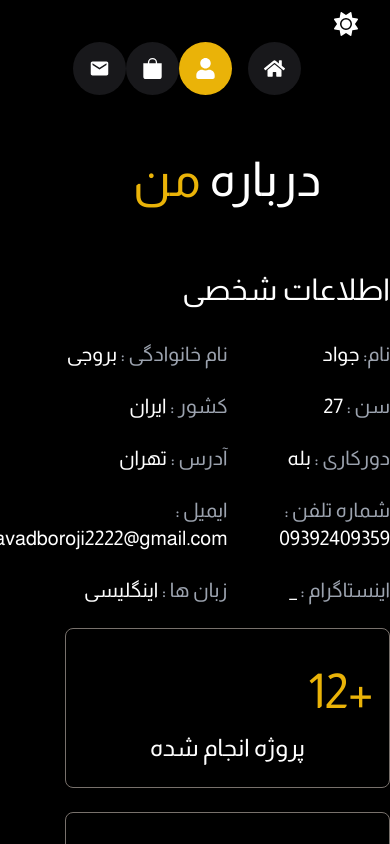
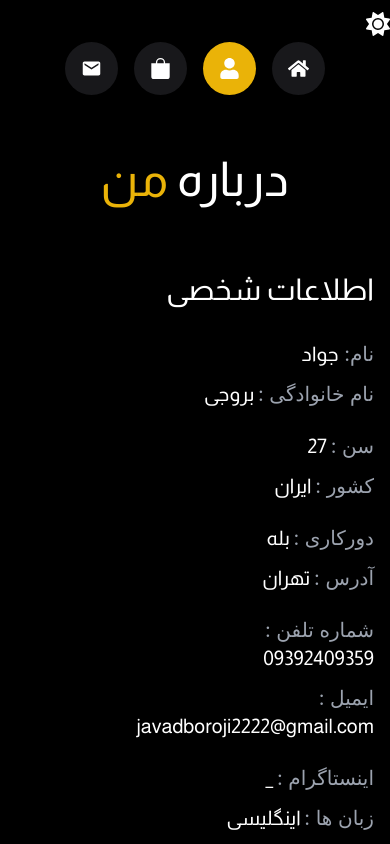
Before and after one commit to javadboroji/portfolio, a Next.js app: page / in a window 390 px wide. Both pictures are taken after a click on the button 205 px from the left and 68 px from the top of the page. Shown: the top 844 px of the page. Built offline with nearby package versions, Linux system fonts and the light colour scheme.

Commit message:
Responsive

```diff
--- a/app/Components/About/About.tsx
+++ b/app/Components/About/About.tsx
@@ -8,7 +8,7 @@ import Eperince from './Eperince'
  function About() {
 
     return (
-        <div className='flex flex-col w-10/12'>
+        <div className='container mx-auto px-4'>
             <h1 className='text-5xl dark:text-white text-center py-7'> درباره <span className='text-yellow-500'> من</span></h1>
             <div className='container mx-auto mt-10 flex flex-col justify-around'>
                 <Row style={{ display: 'flex' }}>
--- a/app/Components/About/PersonalInfo.tsx
+++ b/app/Components/About/PersonalInfo.tsx
@@ -19,25 +19,25 @@ function PersonalInfo() {
     <Col xs={24} lg={10}>
     <span className='text-3xl dark:text-white w-full block'> اطلاعات شخصی</span>
     <div className='flex flex-wrap mt-8'>
-        <div className='flex w-full mb-6'>
-            <span className='dark:text-gray-400 text-xl w-1/2'> نام: <span className='dark:text-white'> {aboutRes.name}</span></span>
-            <span className='dark:text-gray-400  text-xl w-1/2'> نام خانوادگی :<span className='dark:text-white'> {aboutRes.lastName}</span></span>
+        <div className='flex-col lg:flex w-full mb-6'>
+            <div className='dark:text-gray-400 text-xl mb-3 lg:mb-0  w-full lg:w-1/2'> نام: <span className='dark:text-white'> {aboutRes.name}</span></div>
+            <div className='dark:text-gray-400  text-xl  w-full lg:w-1/2'> نام خانوادگی :<span className='dark:text-white'> {aboutRes.lastName}</span></div>
         </div>
-        <div className='flex w-full mb-6'>
-            <span className='dark:text-gray-400  text-xl w-1/2'> سن :<span className='dark:text-white'> {aboutRes.age}</span></span>
-            <span className='dark:text-gray-400  text-xl w-1/2'>  کشور :<span className='dark:text-white'> {aboutRes.country}</span></span>
+        <div className='flex-col lg:flex w-full mb-6'>
+            <div className='dark:text-gray-400  mb-3 lg:mb-0 text-xl w-1/2'> سن :<span className='dark:text-white'> {aboutRes.age}</span></div>
+            <div className='dark:text-gray-400  text-xl w-1/2'>  کشور :<span className='dark:text-white'> {aboutRes.country}</span></div>
         </div>
-        <div className='flex w-full mb-6'>
-            <span className='dark:text-gray-400  text-xl w-1/2'> دورکاری :<span className='dark:text-white'> {aboutRes.remoteWork}</span></span>
-            <span className='dark:text-gray-400  text-xl w-1/2'>  آدرس :<span className='dark:text-white'> {aboutRes.address}</span></span>
+        <div className='flex-col lg:flex w-full mb-6'>
+            <div className='dark:text-gray-400 mb-3 lg:mb-0 text-xl w-1/2'> دورکاری :<span className='dark:text-white'> {aboutRes.remoteWork}</span></div>
+            <div className='dark:text-gray-400  text-xl w-1/2'>  آدرس :<span className='dark:text-white'> {aboutRes.address}</span></div>
         </div>
-        <div className='flex w-full mb-6'>
-            <span className='dark:text-gray-400  text-xl w-1/2'> شماره تلفن :<span className='dark:text-white'> {aboutRes.phone}</span></span>
-            <span className='dark:text-gray-400  text-xl w-1/2'>  ایمیل :<span className='dark:text-white'> {aboutRes.email}</span></span>
+        <div className='flex-col lg:flex w-full mb-6'>
+            <div className='dark:text-gray-400  mb-3 lg:mb-0 text-xl w-1/2'> شماره تلفن :<span className='dark:text-white'> {aboutRes.phone}</span></div>
+            <div className='dark:text-gray-400  text-xl w-1/2'>  ایمیل :<span className='dark:text-white'> {aboutRes.email}</span></div>
         </div>
-        <div className='flex w-full mb-6'>
-            <span className='dark:text-gray-400  text-xl w-1/2'> اینستاگرام :<span className='dark:text-white'> {aboutRes.socila}</span></span>
-            <span className='dark:text-gray-400  text-xl w-1/2'>  زبان ها :<span className='dark:text-white'> {aboutRes.language}</span></span>
+        <div className='flex-col lg:flex w-full mb-6'>
+            <div className='dark:text-gray-400 mb-3 lg:mb-0  text-xl w-1/2'> اینستاگرام :<span className='dark:text-white'> {aboutRes.socila}</span></div>
+            <div className='dark:text-gray-400  text-xl w-1/2'>  زبان ها :<span className='dark:text-white'> {aboutRes.language}</span></div>
         </div>
     </div>
 </Col>
--- a/app/Components/About/Skils.tsx
+++ b/app/Components/About/Skils.tsx
@@ -53,7 +53,7 @@ function Skils() {
     }, [])
 
     return (
-        <Flex wrap="wrap" gap="small">
+        <Flex wrap="wrap" gap="small" className='justify-center lg:justify-start'>
             {skils.map((item,i)=>{
                 return(
 
--- a/app/Components/Home/Avatar.tsx
+++ b/app/Components/Home/Avatar.tsx
@@ -11,7 +11,7 @@ function Avatar() {
     AOS.refresh();
   }, []);
   return (
-    <Col xs={24} md={12} lg={12} >
+    <Col xs={22} md={12} lg={12} >
       <div className='avatar-box' data-aos="zoom-out">
       <Image alt='avatar' src={avatar} fill/>
     </div>
--- a/app/Components/Home/Description.tsx
+++ b/app/Components/Home/Description.tsx
@@ -3,7 +3,7 @@ import React from 'react'
 
 function Description() {
     return (
-        <Col xs={24} lg={12} >
+        <Col xs={22} lg={12} >
            <div className='flex flex-col items-center flex-col mx-4'>
            <p className='text-yellow-500 font-bold text-3xl text-right w-full  mb-4'> من جواد بروجی هستم</p>
             <p className=' dark:text-white text-black font-bold text-2xl text-right w-full mb-4 '> برنامه نویس فرانت</p>
--- a/app/Components/Home/HomeWrapper.tsx
+++ b/app/Components/Home/HomeWrapper.tsx
@@ -5,7 +5,7 @@ import { Row } from 'antd'
 
 function HomeWrapper() {
   return (
-    <div className='container'>
+    <div className='container flex-wrap flex px-2'>
       <Row className='flex items-center'>
         <Description />
         <Avatar />
--- a/app/Components/Navgation.tsx
+++ b/app/Components/Navgation.tsx
@@ -33,29 +33,29 @@ const Navgation: React.FC<NavgationProps> = ({ setActiveItem ,activeItem}) => {
   }, [navgationHover])
 
   return (
-    <div className='flex items-start lg:flex-col fixed top-[5%] lg:top-[30%] z-10 right-auto  left-auto lg:right-8'>
-      <div onMouseEnter={() => hoverItem('home')} onMouseLeave={clearState}  className={` flex items-center p-4 rounded-full ${activeItem==='home'?'bg-yellow-500':'bg-zinc-900'} hover:bg-yellow-500 mx-4 lg:mx-0 lg:mb-3`}>
+    <div className='flex items-start  lg:flex-col fixed top-[5%] lg:top-[30%] z-10 right-auto  left-auto lg:right-8'>
+      <div onMouseEnter={() => hoverItem('home')} onMouseLeave={clearState}  className={` flex items-center p-4 rounded-full ${activeItem==='home'?'bg-yellow-500':'bg-zinc-900'} hover:bg-yellow-500 mx-2 lg:mx-0 lg:mb-3`}>
         <button onClick={() => changeActiveNav('home')}> <FaHome fontSize={21} color='#fff' /></button>
-        {navgationHover === 'home' ? <span data-aos={navgationHover === 'home' ? "fade-left" : ''} className='font-medium text-base text-white mr-6'> خانه</span> : ''}
+        {navgationHover === 'home' ? <span data-aos={navgationHover === 'home' ? "fade-left" : ''} className='font-medium hidden lg:block text-base text-white mr-6'> خانه</span> : ''}
 
       </div>
 
-      <div onMouseEnter={() => hoverItem('about')} onMouseLeave={clearState} className={`flex items-center p-4 rounded-full ${activeItem==='about'?'bg-yellow-500':'bg-zinc-900'} hover:bg-yellow-500 mb-3`}>
+      <div onMouseEnter={() => hoverItem('about')} onMouseLeave={clearState} className={`flex items-center p-4 rounded-full ${activeItem==='about'?'bg-yellow-500':'bg-zinc-900'} hover:bg-yellow-500  mx-2 lg:mx-0 lg:mb-3`}>
         <button onClick={() => changeActiveNav('about')}>  <FaUser fontSize={21} color='#fff' /></button>
-        {navgationHover === 'about' ? <span data-aos={navgationHover === 'about' ? "fade-left" : ''} className='font-medium text-base text-white mr-6'> درباره من </span> : ''}
+        {navgationHover === 'about' ? <span data-aos={navgationHover === 'about' ? "fade-left" : ''} className='font-medium hidden lg:block  text-base text-white mr-6'> درباره من </span> : ''}
 
       </div>
 
-      <div onMouseEnter={() => hoverItem('portfolio')} onMouseLeave={clearState} className={` flex items-center p-4 rounded-full ${activeItem==='portfolio'?'bg-yellow-500':'bg-zinc-900'} hover:bg-yellow-500 mb-3`}>
+      <div onMouseEnter={() => hoverItem('portfolio')} onMouseLeave={clearState} className={` flex items-center p-4 rounded-full ${activeItem==='portfolio'?'bg-yellow-500':'bg-zinc-900'} hover:bg-yellow-500 mx-2 lg:mx-0 lg:mb-3`}>
         <button onClick={() => changeActiveNav('portfolio')}>    <BsBagFill fontSize={21} color='#fff' /></button>
-        {navgationHover === 'portfolio' ? <span data-aos={navgationHover === 'portfolio' ? "fade-left" : ''} className='font-medium text-base text-white mr-6'>  نمونه کارهای  من </span> : ''}
+        {navgationHover === 'portfolio' ? <span data-aos={navgationHover === 'portfolio' ? "fade-left" : ''} className='font-medium hidden lg:block  text-base text-white mr-6'>  نمونه کارهای  من </span> : ''}
 
 
       </div>
 
-      <div onMouseEnter={() => hoverItem('contact')} onMouseLeave={clearState} className={`flex items-center p-4 rounded-full ${activeItem==='contact'?'bg-yellow-500':'bg-zinc-900'} hover:bg-yellow-500 mb-3`}>
+      <div onMouseEnter={() => hoverItem('contact')} onMouseLeave={clearState} className={`flex items-center p-4 rounded-full ${activeItem==='contact'?'bg-yellow-500':'bg-zinc-900'} hover:bg-yellow-500 mx-2 lg:mx-0 lg:mb-3`}>
         <button onClick={() => changeActiveNav('contact')}>  <MdEmail fontSize={21} color='#fff' /></button>
-        {navgationHover === 'contact' ? <span data-aos={navgationHover === 'contact' ? "fade-left" : ''} className='font-medium text-base text-white mr-6'>   تماس با من </span> : ''}
+        {navgationHover === 'contact' ? <span data-aos={navgationHover === 'contact' ? "fade-left" : ''} className='font-medium hidden lg:block  text-base text-white mr-6'>   تماس با من </span> : ''}
 
 
       </div>
--- a/app/Components/ThemeColorCustom.tsx
+++ b/app/Components/ThemeColorCustom.tsx
@@ -35,10 +35,12 @@ const ThemeColorCustom: React.FC<themeProps>=({themeDark,setThemeDark})=> {
   }
 
   return (
-    <div className="fixed lg:top-8 top-3 right-8 z-50">
+    <div className='relative'>
+      <div className="fixed lg:top-8 top-3 right-0 lg:right-8 z-50">
       <button onClick={themChangeHandler}>
         {themeDark ? <FaSun fontSize={'24'} color='#fff' /> : <FaMoon fontSize={'24'} />}
       </button>
+    </div>
     </div>
   )
 }
--- a/app/page.tsx
+++ b/app/page.tsx
@@ -25,8 +25,10 @@ export default function Home() {
         <main className="bg-white dark:bg-black min-h-screen">
           <ThemeColor themeDark={themeDark} setThemeDark={setThemeDark} />
 
-          <Row style={{ display: 'flex', justifyContent: 'center', position: 'relative', overflow: 'hidden' }}>
-            <Navgation setActiveItem={setActiveItem} activeItem={activeItem} />
+          <Row style={{ display: 'flex', justifyContent: 'center' }}>
+            <div className=" flex flex-wrap justify-center relative overflow-hidden bg-red-400 w-full">
+            <Navgation setActiveItem={setActiveItem} activeItem={activeItem}  />
+            </div>
             <div className="avatar-bg "></div>
             <div className="mt-32 lg:mt-8">
             {
```
Also changed, not shown: app/Components/Contact/Contact.jsx (+4 -4 lines), app/Components/Portfolio/Portfilo.tsx (+4 -4 lines).
